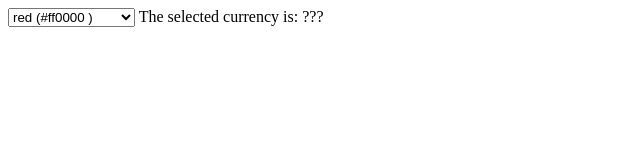
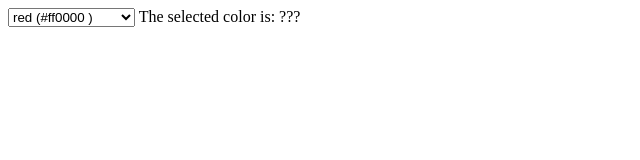
Before and after one commit to rjcarmona/angular-workshop, an Angular app: page / in a window 1280 px wide. Shown: the top 160 px of the page, without its empty margins (0-640 px from the left). Built offline with nearby package versions, Linux system fonts and the light colour scheme.

Commit message:
Update color name

```diff
--- a/src/main.ts
+++ b/src/main.ts
@@ -10,7 +10,7 @@ import { ColorService } from './color.service';
   imports: [CommonModule, ColorSwitcherComponent],
   template: `
     <app-color-switcher></app-color-switcher>
-    The selected currency is:
+    The selected color is:
     <span style="background-color: ">???</span>
   `,
 })
```
